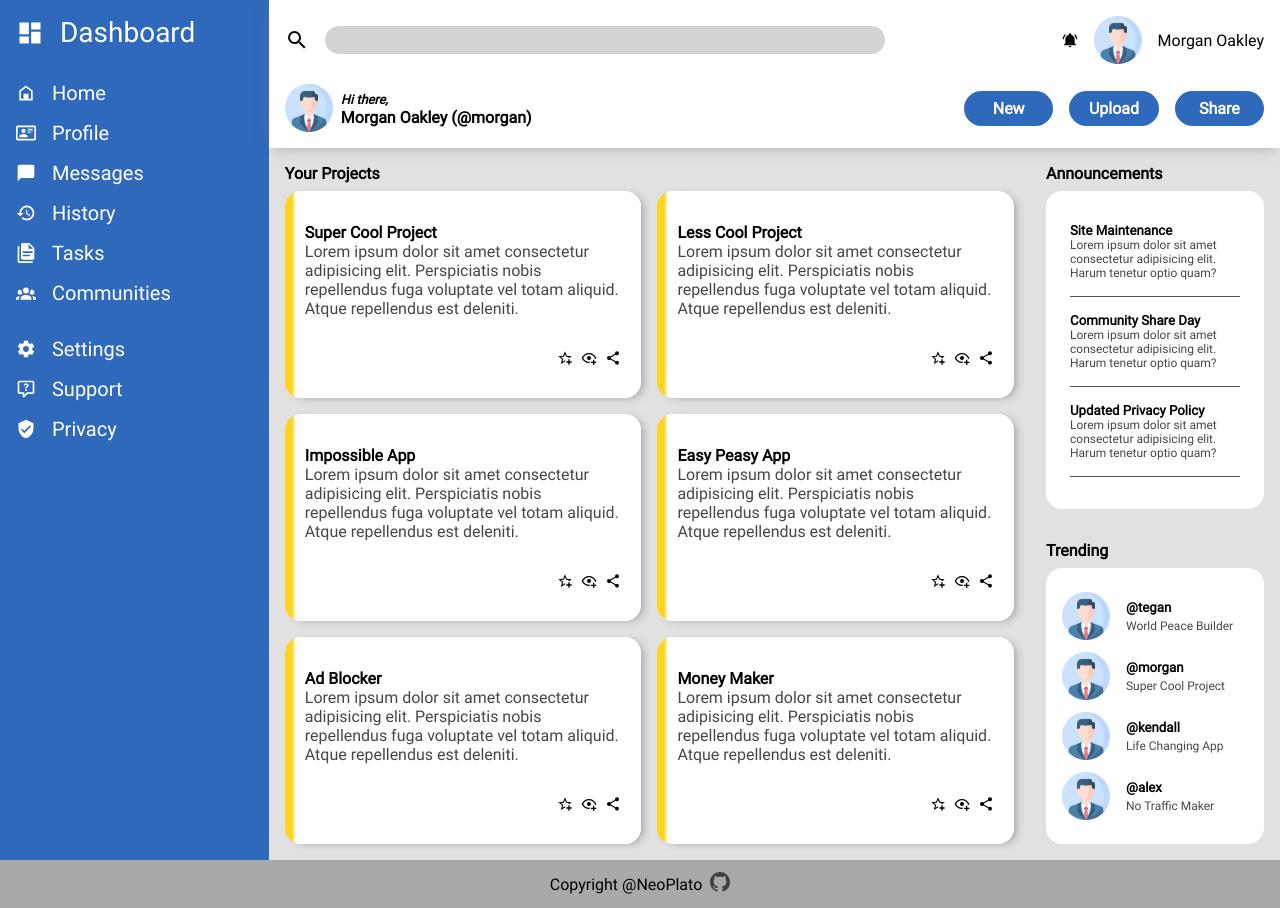
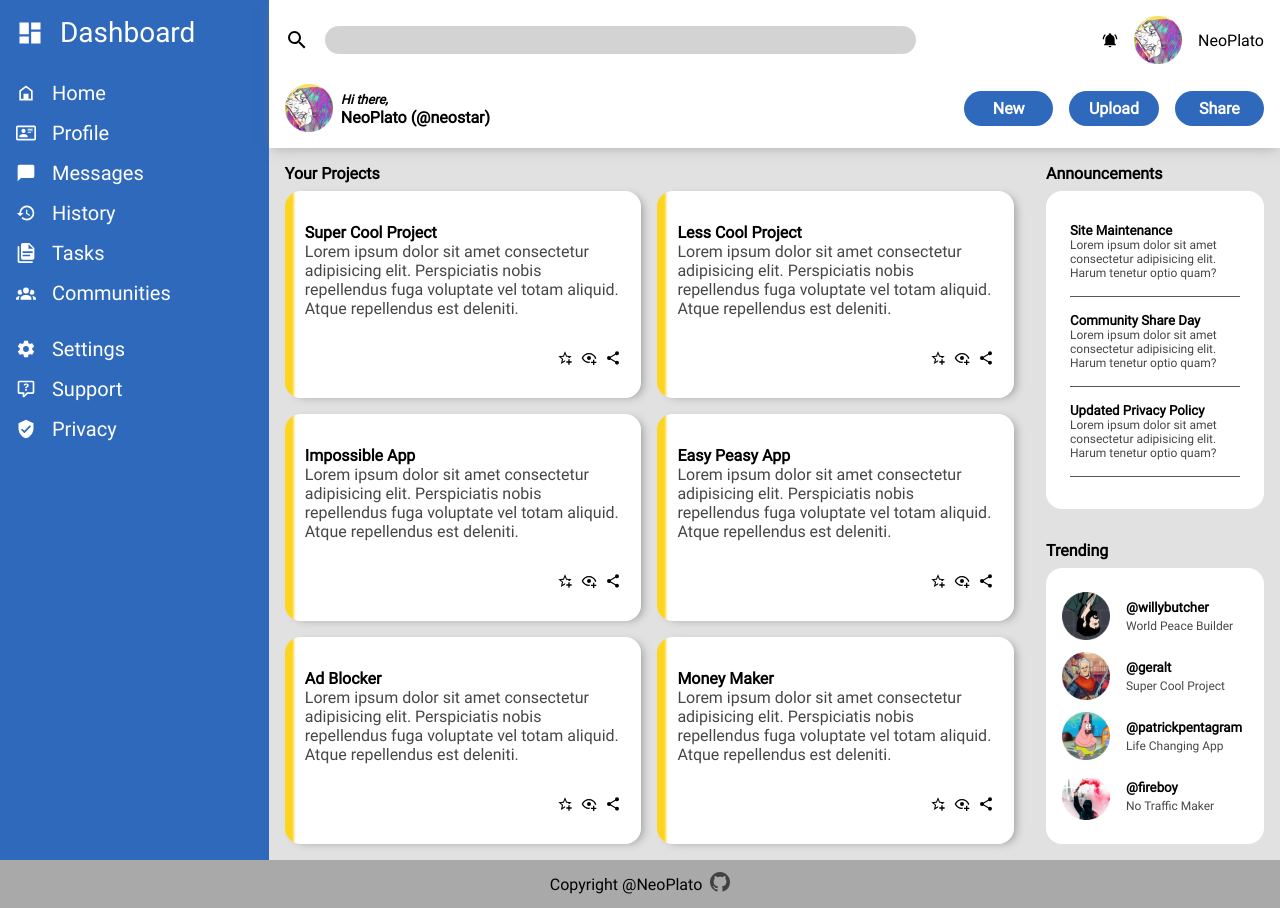
Before and after one commit to NeoPlato/odin-admin-dashboard, a plain HTML site: page index.html in a window 1280 px wide. Drawn offline with Linux system fonts and the light colour scheme.

Commit message:
Add images for uniqueness

```diff
--- a/index.html
+++ b/index.html
@@ -86,16 +86,16 @@
         </div>
         <div>
           <img src="./icons/notifications.svg" alt="Notifications">
-          <img src="./profiles/generic-profile.png" alt="morgan profile picture">
-          <div class="user-name">Morgan Oakley</div>
+          <img src="./profiles/neoplato.png" alt="NeoPlato profile picture">
+          <div class="user-name">NeoPlato</div>
         </div>
       </div>
       <div class="bottom-row">
         <figure class="user">
-          <img src="./profiles/generic-profile.png" alt="morgan profile picture">
+          <img src="./profiles/neoplato.png" alt="NeoPlato profile picture">
           <figcaption>
             <span>Hi there, </span><br>
-            Morgan Oakley (@morgan)
+            NeoPlato (@neostar)
           </figcaption>
         </figure>
         <nav class="action-buttons">
@@ -176,30 +176,30 @@
       <h4>Trending</h4>
       <section class="trending-section">
         <figure>
-          <img src="./profiles/generic-profile.png" alt="tegan profile picture">
+          <img src="./profiles/butcher.png" alt="butcher profile picture">
           <figcaption>
-            <h5>@tegan</h5>
+            <h5>@willybutcher</h5>
             <p>World Peace Builder</p>
           </figcaption>
         </figure>
         <figure>
-          <img src="./profiles/generic-profile.png" alt="morgan profile picture">
+          <img src="./profiles/witcher.png" alt="geralt profile picture">
           <figcaption>
-            <h5>@morgan</h5>
+            <h5>@geralt</h5>
             <p>Super Cool Project</p>
           </figcaption>
         </figure>
         <figure>
-          <img src="./profiles/generic-profile.png" alt="kendall profile picture">
+          <img src="./profiles/star.png" alt="patrick profile picture">
           <figcaption>
-            <h5>@kendall</h5>
+            <h5>@patrickpentagram</h5>
             <p>Life Changing App</p>
           </figcaption>
         </figure>
         <figure>
-          <img src="./profiles/generic-profile.png" alt="alex profile picture">
+          <img src="./profiles/torch.png" alt="fireboy profile picture">
           <figcaption>
-            <h5>@alex</h5>
+            <h5>@fireboy</h5>
             <p>No Traffic Maker</p>
           </figcaption>
         </figure>
```
Also changed, not shown: profiles/butcher.png (added), profiles/neoplato.png (added), profiles/star.png (added), profiles/torch.png (added), profiles/witcher.png (added).
